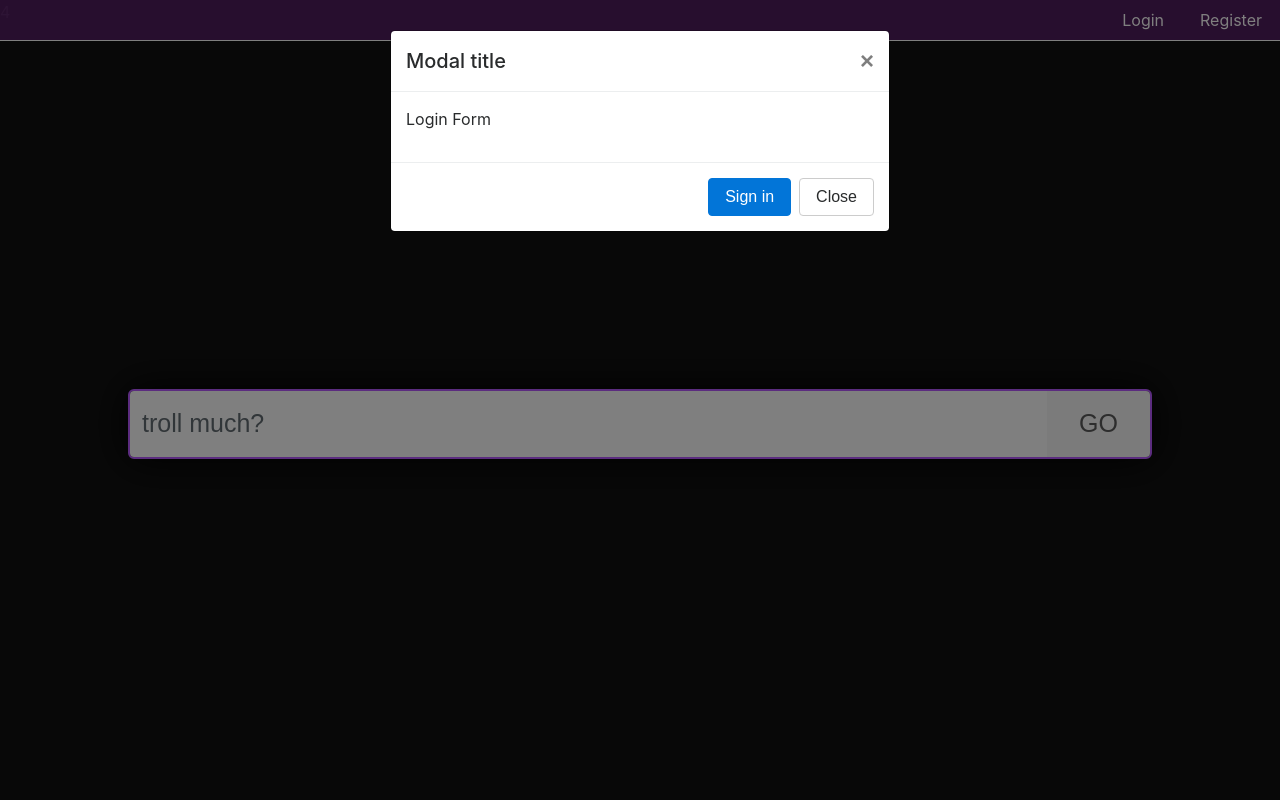
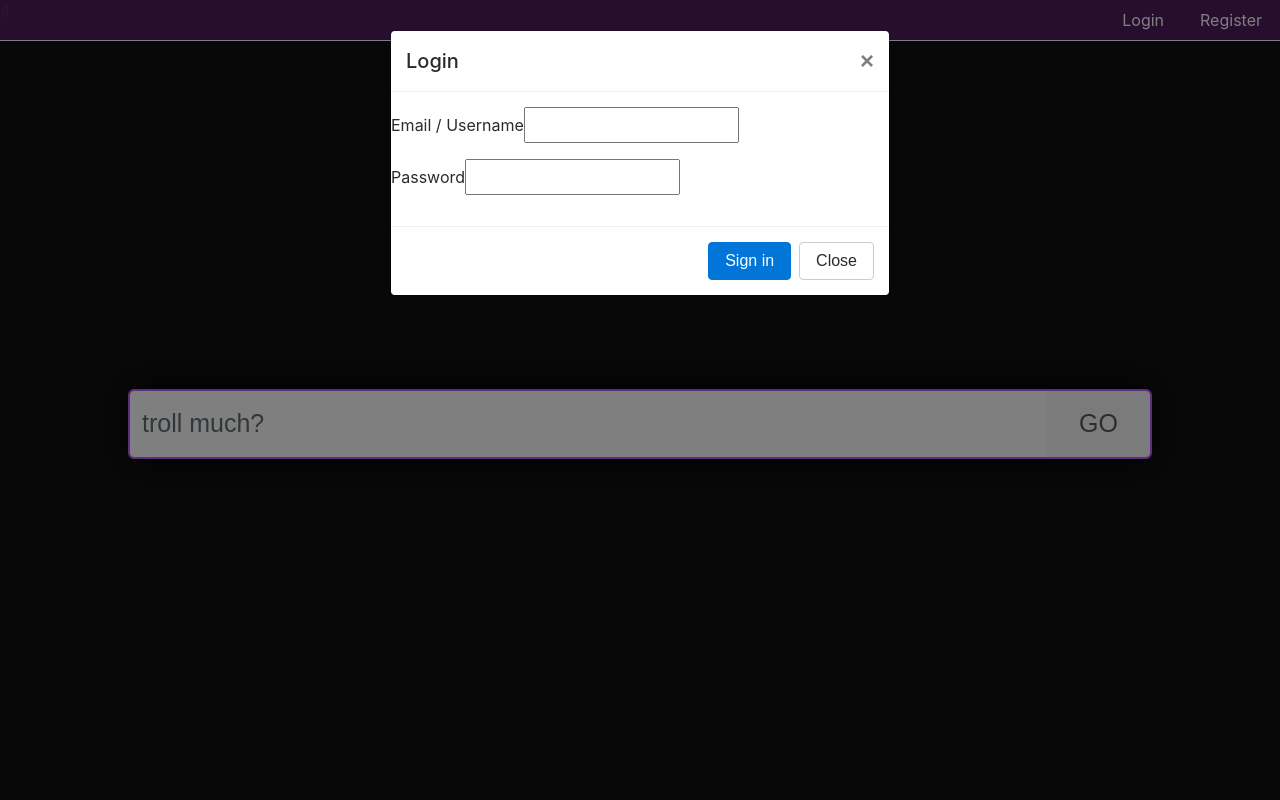
Before and after one commit to dhurley94/cantkeepatrolldown, a PHP site: page / in a window 1280 px wide, after a click on "Login". Run offline with PHP 8.4, Linux system fonts and the light colour scheme; data that the repository does not hold is empty; some libraries are stand-ins or nearby versions.

Commit message:
edited reg / login, broke apart head / foot to php

```diff
--- a/assets/css/style.css
+++ b/assets/css/style.css
@@ -134,5 +134,4 @@ body {
 
 canvas {
     display: block;
-    vertical-align: bottom;
 }
--- a/index.php
+++ b/index.php
@@ -4,8 +4,10 @@
 */
 
 include('ip_track.php');
+//require_once('assets/header.php');
 
 ?>
+<!DOCTYPE html>
 
 <html lang="en">
 
@@ -65,21 +67,30 @@ include('ip_track.php');
     <!-- Full Screen Container END -->
 
 <!-- Begin Login modal -->
-<div class="modal fade" id="login">
+<div class="modal fade troll" id="login">
   <div class="modal-dialog" role="document">
     <div class="modal-content">
       <div class="modal-header">
-        <h5 class="modal-title">Modal title</h5>
+        <h5 class="modal-title">Login</h5>
         <button type="button" class="close" data-dismiss="modal" aria-label="Close">
           <span aria-hidden="true">&times;</span>
         </button>
       </div>
       <div class="modal-body">
-        <p>Login Form</p>
+        <form>
+            <div class="form-group row">
+                <label for="lemail" class="col-form-label">Email / Username</label>
+                <input type="email" name="lemail" id="lemail" required>
+            </div>
+            <div class="form-group row">
+                <label for="lpassword" class="col-form-label">Password</label>
+                <input type="password" name="lpassword" id="lpassword" required>
+            </div>
       </div>
       <div class="modal-footer">
         <button type="button" class="btn btn-primary">Sign in</button>
         <button type="button" class="btn btn-secondary" data-dismiss="modal">Close</button>
+        </form>
       </div>
     </div>
   </div>
@@ -90,23 +101,39 @@ include('ip_track.php');
   <div class="modal-dialog" role="document">
     <div class="modal-content">
       <div class="modal-header">
-        <h5 class="modal-title">Modal title</h5>
+        <h5 class="modal-title">Registration</h5>
         <button type="button" class="close" data-dismiss="modal" aria-label="Close">
           <span aria-hidden="true">&times;</span>
         </button>
       </div>
       <div class="modal-body">
-        <p>Registration Form</p>
+        <form>
+            <div class="form-group row">
+                <label for="reg_email" class="col-form-label">Email / Username</label>
+                <input type="email" name="reg_email" id="reg_email" required>
+            </div>
+            <div class="form-group row">
+                <label for="reg_password" class="col-form-label">Password</label>
+                <input type="password" name="reg_password" id="reg_password" required>
+            </div>
+            <div class="form-group row">
+                <label for="ver_password" class="col-form-label">Verify Password</label>
+                <input type="password" name="ver_password" id="ver_password" required>
+            </div>
       </div>
       <div class="modal-footer">
-        <button type="button" class="btn btn-primary">Sign up!</button>
+        <button class="btn btn-primary" onsubmit="return false;">Sign up</button>
         <button type="button" class="btn btn-secondary" data-dismiss="modal">Close</button>
+        </form>
       </div>
     </div>
   </div>
 </div>
 <!-- End registration modal -->
 
+<!--
+require_once('assets/footer.php');
+-->
     <!-- BS4, Tether, jQuery -->
     <script src="https://cdnjs.cloudflare.com/ajax/libs/jquery/3.2.1/jquery.min.js"></script>
     <!-- javascript was being declared at top of body causing conflicts -->
--- a/ip_track.php
+++ b/ip_track.php
@@ -18,10 +18,16 @@ function getUserIP() {
     return $ip;
 }
 
+/**
+* fopen's json output of ipaddr
+*/
 function getUserLoc($ip_addr) {
     return json_decode(file_get_contents("http://ipinfo.io/{$ip_addr}/json"));
 }
 
+/**
+* appends users data to json file
+*/
 function logUser($user_data) {
     if ($json_data == null) {
         echo json_last_error();
```
Also changed, not shown: about.php (added, +18 -0 lines), assets/includes/footer.php (added, +24 -0 lines), assets/includes/header.php (added, +38 -0 lines), 2 other files.
